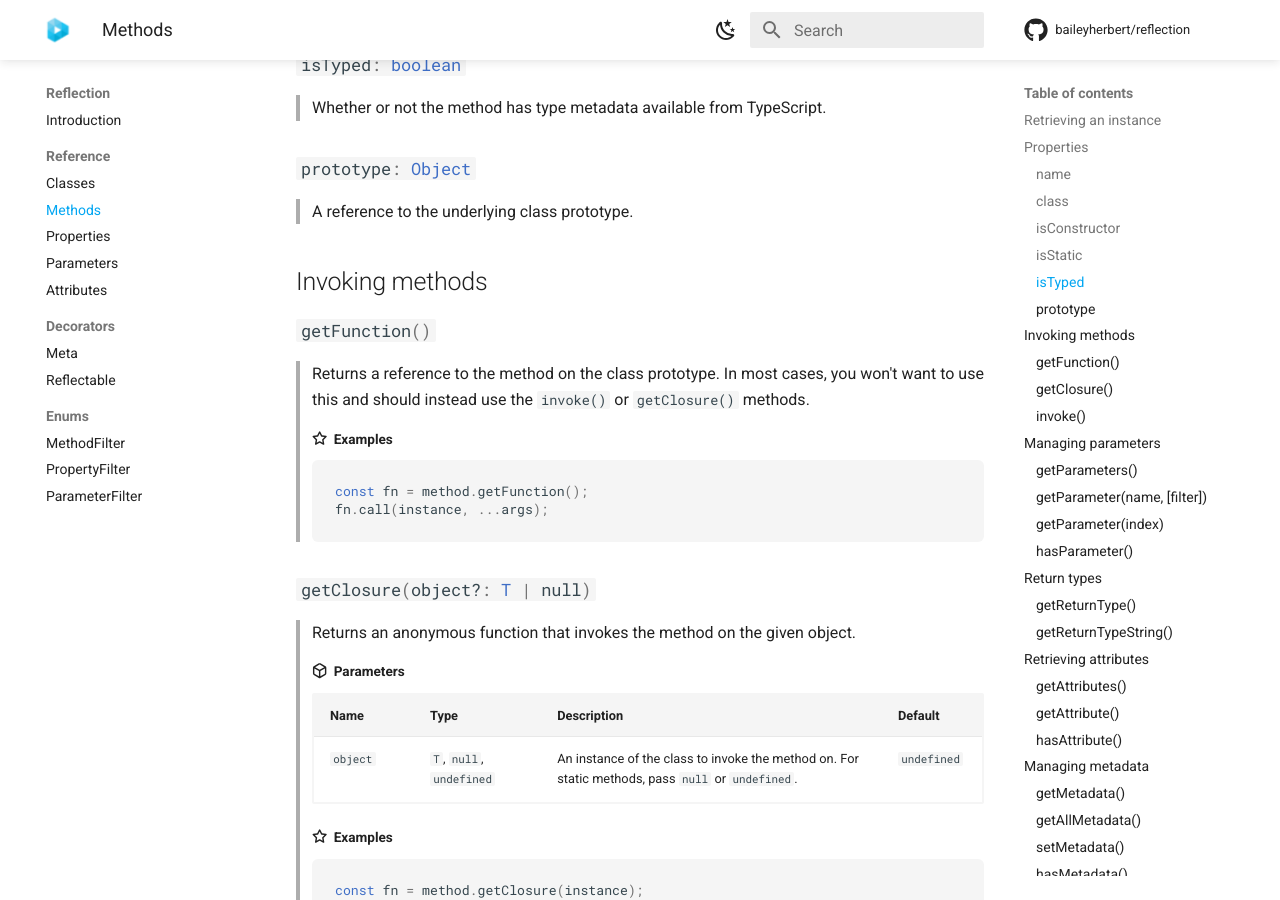
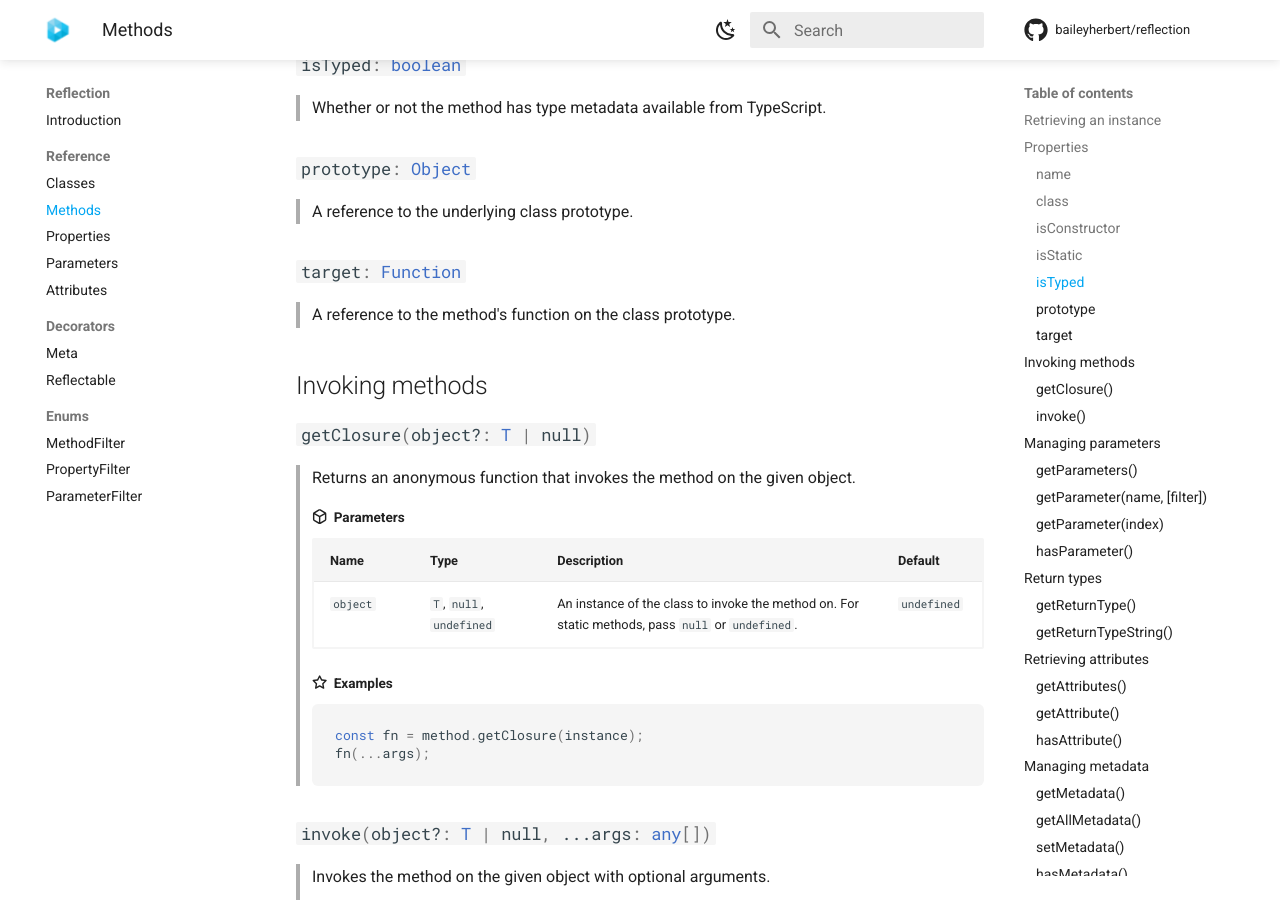
Before and after one commit to baileyherbert/reflection, an MkDocs documentation site: the page built from docs/reference/methods.md, in a window 1280 px wide and 900 px high, scrolled down 744 px. Built offline with MkDocs 1.6.1 and Material for MkDocs 9.7.7, drawn with Linux system fonts in a browser that asks for light colours; the version menu is left out.

Commit message:
Add a `target` property to methods

````diff
--- a/docs/reference/methods.md
+++ b/docs/reference/methods.md
@@ -31,19 +31,11 @@ Retrieve an instance from the parent class using [`getMethod()`](classes.md#meth
 
 > A reference to the underlying class prototype.
 
+### `#!ts target: Function` { data-toc-label="target", id="property:target" }
+
+> A reference to the method's function on the class prototype.
+
 ## Invoking methods
-
-### `#!ts getFunction()` { id="method:getFunction" }
-
-> Returns a reference to the method on the class prototype. In most cases, you won't want to use this and should
-> instead use the `invoke()` or `getClosure()` methods.
->
-> <div class="ref-head">**:octicons-star-16: Examples**</div>
->
-```ts
-const fn = method.getFunction();
-fn.call(instance, ...args);
-```
 
 ### `#!ts getClosure(object?: T | null)` { data-toc-label="getClosure()", id="method:getClosure" }
 
````
Also changed, not shown: 1 other file.
